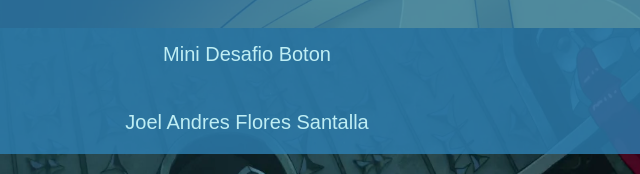
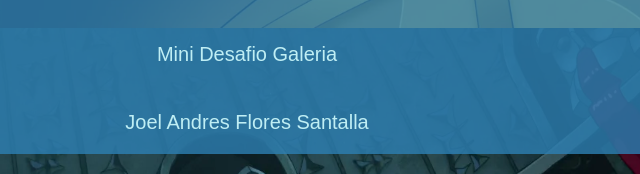
Before and after one commit to ElrickJS23/desafioiconosderedes, a plain HTML site: page galeria.html in a window 1280 px wide. Shown: the part 772-946 px from the top of the page, 393-1033 px from the left. Drawn offline with nearby package versions, Linux system fonts and the light colour scheme.

Commit message:
Update galeria.html

```diff
--- a/galeria.html
+++ b/galeria.html
@@ -45,7 +45,7 @@
     <a href="https://twitter.com/insidejob?lang=es" target="_blank" class="twitter"><i class="fa fa-twitter"></i></a>
     <a href="https://www.youtube.com/watch?v=DjiohiiCY4s" target="_blank" class="youtube"><i class="fa fa-youtube"></i></a>
     <a href="https://web.whatsapp.com/" target="_blank" class="whatsapp"><i class="fa fa-whatsapp"></i></a>
-    <p>Mini Desafio Boton</p>
+    <p>Mini Desafio Galeria</p>
     <p>Joel Andres Flores Santalla</p>
 </footer>
 </html>
```
